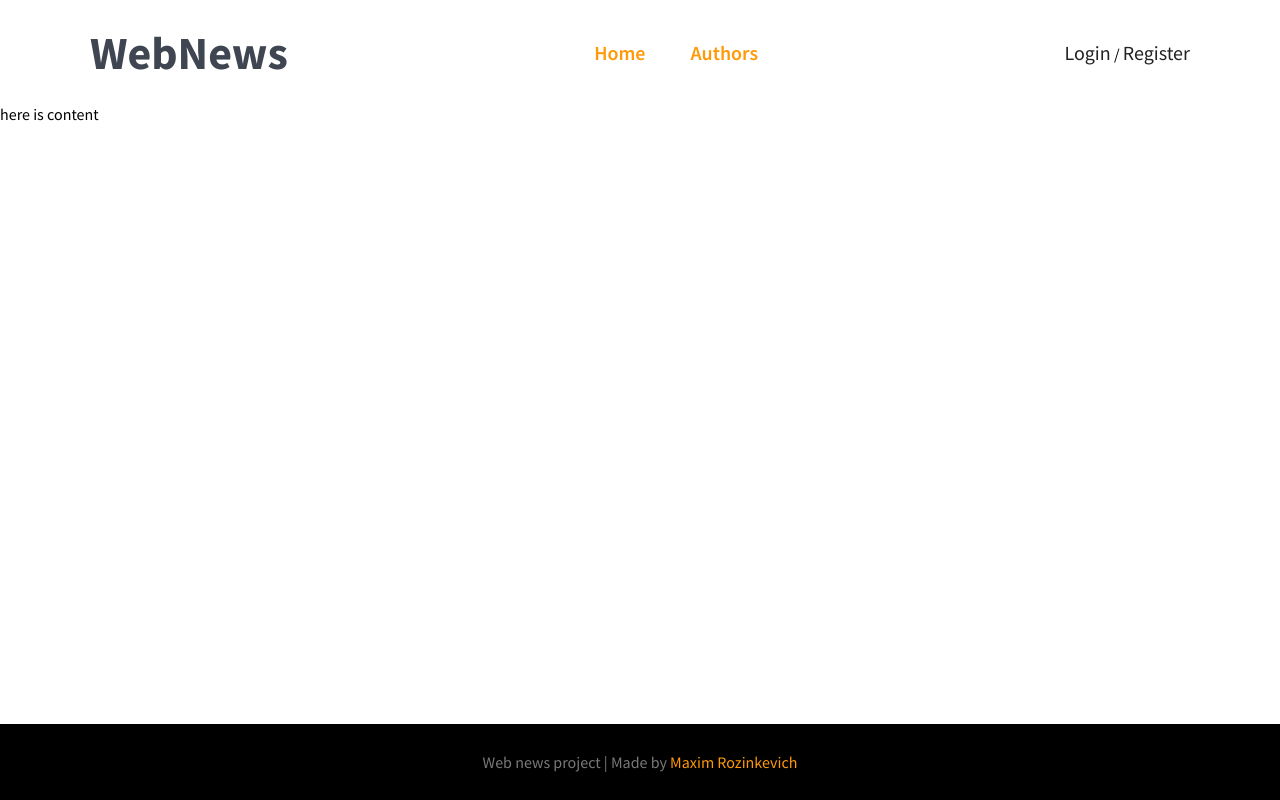
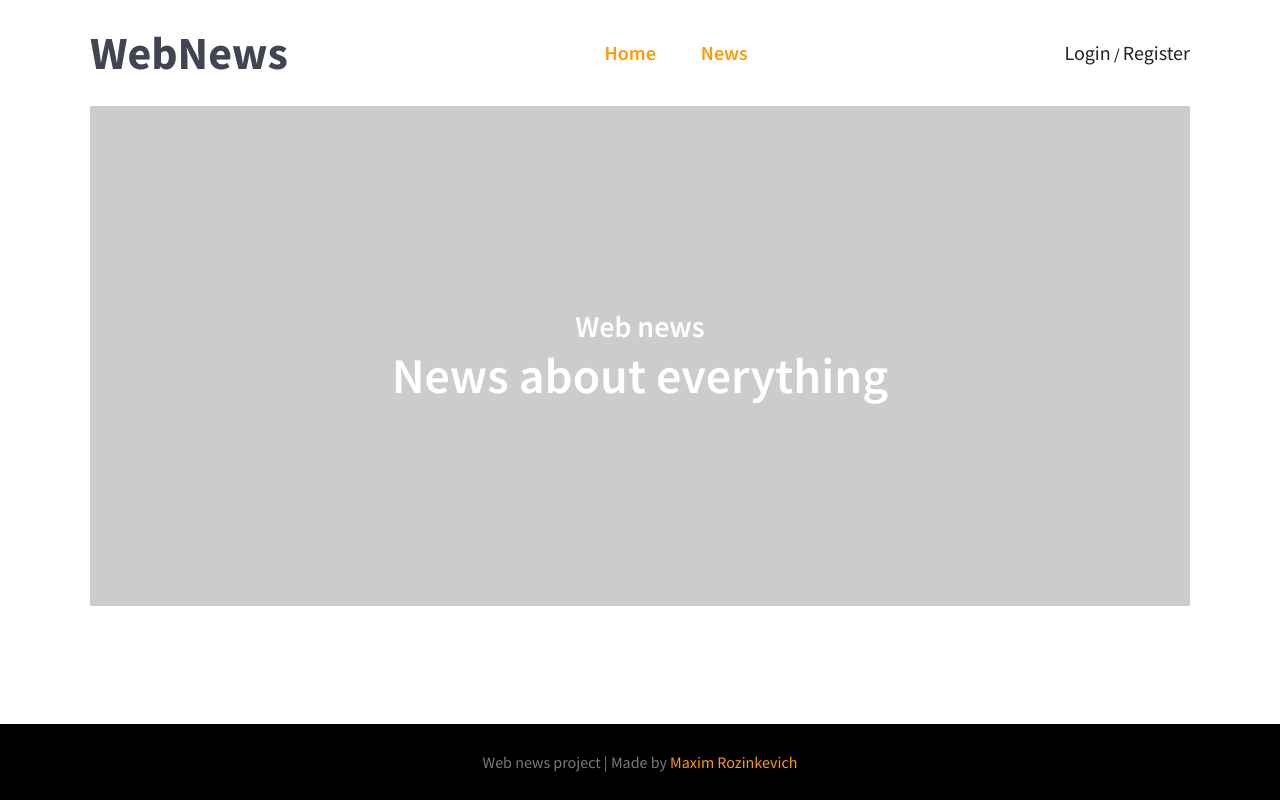
Before and after one commit to MaxStenex/web-news, a React (Create React App) app in the folder frontend/: page / in a window 1280 px wide. Built offline with nearby package versions, Linux system fonts and the light colour scheme.

Commit message:
main, inited register and login pages

```diff
--- a/frontend/public/index.html
+++ b/frontend/public/index.html
@@ -4,7 +4,7 @@
     <meta charset="utf-8" />
     <meta name="viewport" content="width=device-width, initial-scale=1" />
     <meta name="theme-color" content="#000000" />
-    <title>React App</title>
+    <title>Web news</title>
   </head>
   <body>
     <noscript>You need to enable JavaScript to run this app.</noscript>
--- a/frontend/src/App.tsx
+++ b/frontend/src/App.tsx
@@ -1,13 +1,15 @@
 import "./styles/main.scss";
 
 import { BrowserRouter, Route, Routes } from "react-router-dom";
-import { HomePage } from "./pages";
+import { HomePage, LoginPage, RegistrationPage } from "./pages";
 
 const App = () => {
   return (
     <BrowserRouter>
       <Routes>
         <Route path="/" element={<HomePage />} />
+        <Route path="/registration" element={<RegistrationPage />} />
+        <Route path="/login" element={<LoginPage />} />
       </Routes>
     </BrowserRouter>
   );
--- /dev/null
+++ b/frontend/src/components/shared/PageTop.tsx
@@ -0,0 +1,17 @@
+import React from "react";
+
+type Props = {
+  title: string;
+  postTitle: string;
+};
+
+export const PageTop: React.FC<Props> = ({ postTitle, title }) => {
+  return (
+    <div className="page-top">
+      <div className="page-top__wrapper">
+        <h2 className="page-top__title">{title}</h2>
+        <h3 className="page-top__post-title">{postTitle}</h3>
+      </div>
+    </div>
+  );
+};
--- /dev/null
+++ b/frontend/src/components/shared/index.ts
@@ -0,0 +1 @@
+export { PageTop } from "./PageTop";
--- a/frontend/src/layouts/Main.tsx
+++ b/frontend/src/layouts/Main.tsx
@@ -1,4 +1,20 @@
 import { Link, NavLink } from "react-router-dom";
+
+type HeaderLinkType = {
+  text: string;
+  path: string;
+};
+
+const headerLinks: Array<HeaderLinkType> = [
+  {
+    text: "Home",
+    path: "/",
+  },
+  {
+    text: "News",
+    path: "/",
+  },
+];
 
 export const MainLayout: React.FC = ({ children }) => {
   return (
@@ -11,30 +27,38 @@ export const MainLayout: React.FC = ({ children }) => {
             </Link>
             <nav className="header__nav">
               <ul className="header__nav-list">
-                <li className="header__nav-item">
-                  <NavLink
-                    to="/"
-                    className={({ isActive }) => (isActive ? "active" : "")}
-                  >
-                    Home
-                  </NavLink>
-                </li>
-                <li className="header__nav-item">
-                  <NavLink
-                    to="/"
-                    className={({ isActive }) => (isActive ? "active" : "")}
-                  >
-                    Authors
-                  </NavLink>
-                </li>
+                {headerLinks.map((l, i) => (
+                  <li key={i} className="header__nav-item">
+                    <NavLink
+                      to={l.path}
+                      className={({ isActive }) => (isActive ? "active" : "")}
+                    >
+                      {l.text}
+                    </NavLink>
+                  </li>
+                ))}
               </ul>
             </nav>
             <div className="header__auth">
-              <Link to="/">Login</Link> / <Link to="/">Register</Link>
+              <NavLink
+                to="/login"
+                className={({ isActive }) => (isActive ? "active" : "")}
+              >
+                Login
+              </NavLink>{" "}
+              /{" "}
+              <NavLink
+                to="/registration"
+                className={({ isActive }) => (isActive ? "active" : "")}
+              >
+                Register
+              </NavLink>
             </div>
           </div>
         </header>
-        <main className="main">{children}</main>
+        <main className="main">
+          <div className="main__wrapper">{children}</div>
+        </main>
         <footer className="footer">
           <div className="footer__text">
             Web news project | Made by{" "}
--- a/frontend/src/pages/Home.tsx
+++ b/frontend/src/pages/Home.tsx
@@ -1,5 +1,10 @@
+import { PageTop } from "../components/shared";
 import { MainLayout } from "../layouts";
 
 export const HomePage: React.FC = () => {
-  return <MainLayout>here is content</MainLayout>;
+  return (
+    <MainLayout>
+      <PageTop title="Web news" postTitle="News about everything" />
+    </MainLayout>
+  );
 };
--- /dev/null
+++ b/frontend/src/pages/Login.tsx
@@ -0,0 +1,6 @@
+import React from "react";
+import { MainLayout } from "../layouts";
+
+export const LoginPage = () => {
+  return <MainLayout>Login page</MainLayout>;
+};
--- /dev/null
+++ b/frontend/src/pages/Registration.tsx
@@ -0,0 +1,6 @@
+import React from "react";
+import { MainLayout } from "../layouts";
+
+export const RegistrationPage = () => {
+  return <MainLayout>Register page</MainLayout>;
+};
--- a/frontend/src/pages/index.ts
+++ b/frontend/src/pages/index.ts
@@ -1 +1,3 @@
 export { HomePage } from "./Home";
+export { RegistrationPage } from "./Registration";
+export { LoginPage } from "./Login";
--- a/frontend/src/styles/_imports.scss
+++ b/frontend/src/styles/_imports.scss
@@ -1 +1,5 @@
+// components
+@import "./components/shared/PageTop.scss";
+
+// layouts
 @import "./layouts/Main.scss";
--- /dev/null
+++ b/frontend/src/styles/components/shared/PageTop.scss
@@ -0,0 +1,23 @@
+.page-top {
+  margin-bottom: 30px;
+  &__wrapper {
+    height: 500px;
+    display: flex;
+    flex-direction: column;
+    justify-content: center;
+    align-items: center;
+    background: rgba(1, 3, 15, 0.2);
+    color: #fff;
+  }
+
+  &__title {
+    font-size: 30px;
+    font-weight: 600;
+    margin-bottom: 10px;
+  }
+
+  &__post-title {
+    font-size: 50px;
+    font-weight: 600;
+  }
+}
--- a/frontend/src/styles/layouts/Main.scss
+++ b/frontend/src/styles/layouts/Main.scss
@@ -1,6 +1,5 @@
 #main-layout {
   width: 100%;
-  min-width: 100vw;
   min-height: 100vh;
   background-color: #fff;
   display: flex;
@@ -66,11 +65,20 @@
     }
 
     &__auth {
+      & a {
+        &.active {
+          color: $secondaryColor;
+        }
+      }
     }
   }
 
   .main {
     flex: 1;
+    width: 100%;
+    max-width: 1140px;
+    padding: 0px 20px;
+    align-self: center;
   }
 
   .footer {
```
